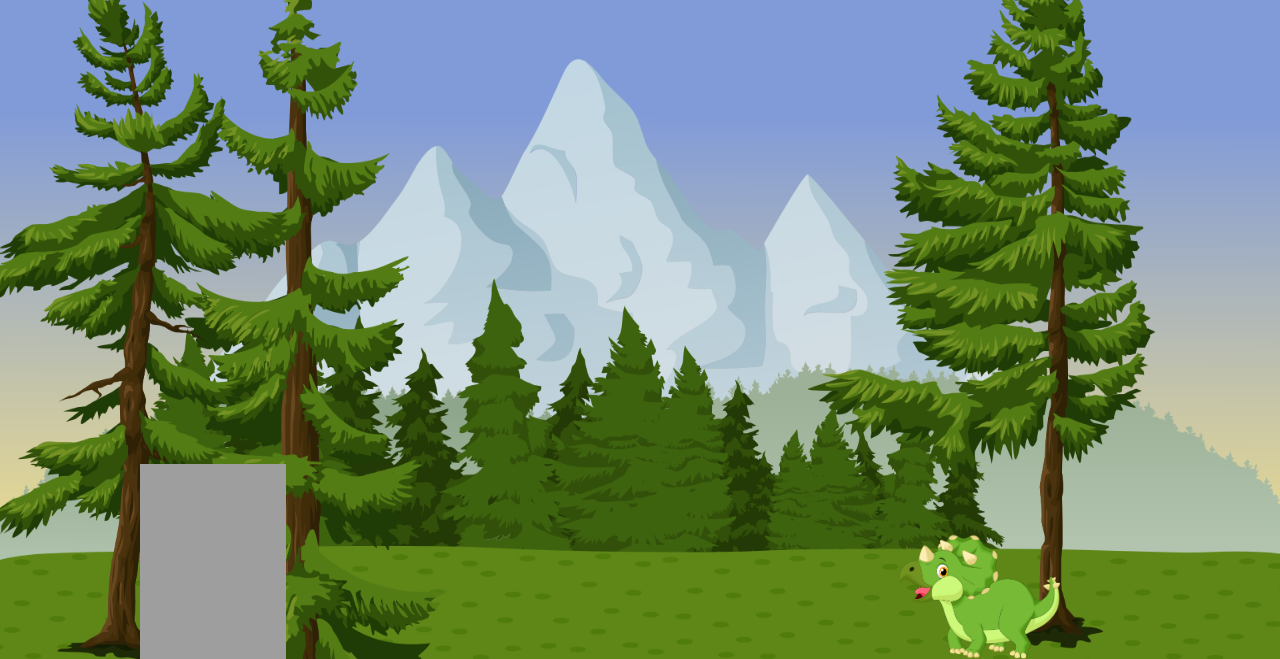
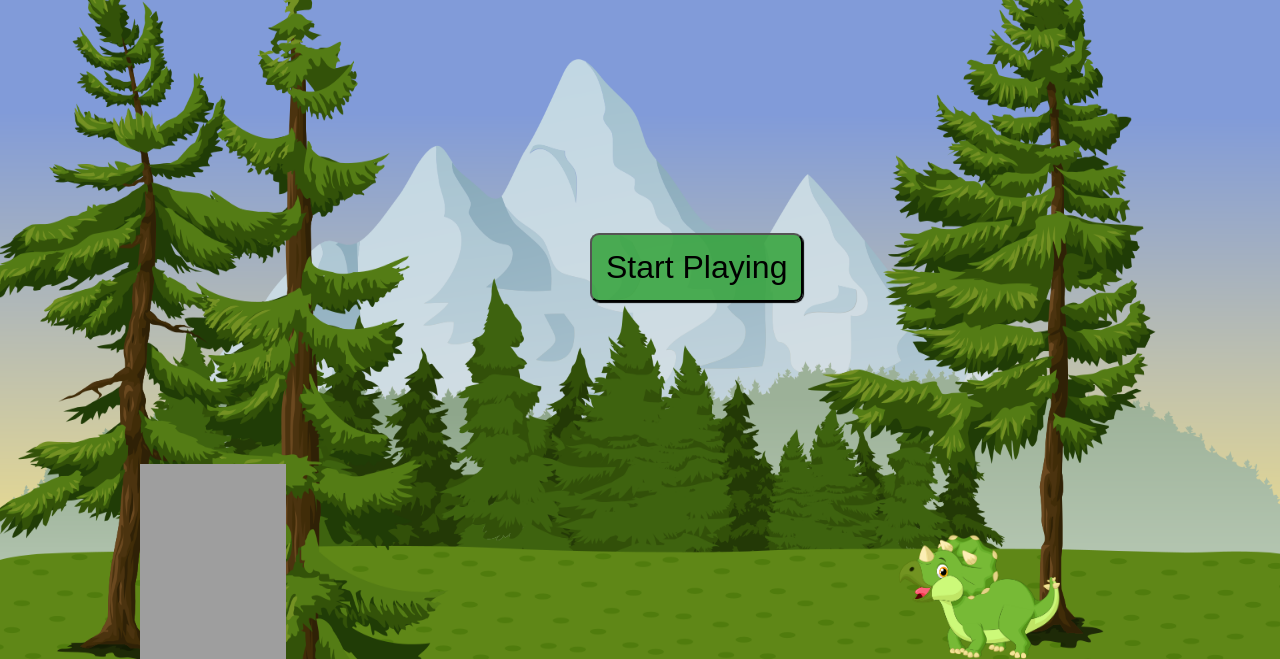
Before and after one commit to singhkailash9/dinosaurGameJS, a plain HTML site: page index.html in a window 1280 px wide. Shown: the part 141-800 px from the top of the page. Drawn offline with Linux system fonts and the light colour scheme; grey boxes are pictures that could not be loaded.

Commit message:
Add files via upload

```diff
--- a/index.html
+++ b/index.html
@@ -13,8 +13,10 @@
     <!-- <div class="gameover">Welcome to Dragon Game - Created by Kailash</div> -->
     <div class="gameover">Welcome to Dragon Game using JavaScript.</div>
     <div class="desc">Press Arrow keys to move or jump. <br> You can use spacebar to jump as well.</div>
-    <div class="dino"></div>
+    <div> <input type="button" class="Start btn" id="Start" value="Start Playing" onclick="gamestart()"> </div>
+    <div> <input type="button" class="Reload btn hide" id="rld" value="Reload" onclick="document.location.reload()"> </div>
+    <div class="dino" id="dino"></div>
     <div id="scoreCont">Your Score: </div>
-    <div class="obstacle obstacleAni"></div>
+    <div class="obstacle" id="obstacle"></div>
 </body>
 </html>
--- a/index.js
+++ b/index.js
@@ -1,74 +1,91 @@
-score=0;
-cross= true;
+score = 0;
+cross = true;
 audio = new Audio('music/bgm.mp3');
 audiogo = new Audio('music/gameover.wav');
 setTimeout(() => {
     audio.play()
 }, 1000);
 
-document.onkeydown = function(e) {
+document.onkeydown = function (e) {
     console.log('KeyCode is ', e.keyCode);
     // 32 for spacebar and 38 for up key
-    if(e.keyCode==32){
+    if (e.keyCode == 32) {
         dino = document.querySelector('.dino');
         dino.classList.add('animateDino');
         setTimeout(() => {
             dino.classList.remove('animateDino')
         }, 700);
     }
-    if(e.keyCode==38){
+    if (e.keyCode == 38) {
         dino = document.querySelector('.dino');
         dino.classList.add('animateDino');
         setTimeout(() => {
             dino.classList.remove('animateDino')
         }, 700);
     }
-    if(e.keyCode==39){
+    if (e.keyCode == 39) {
         dino = document.querySelector('.dino');
-        dinoX = parseInt(window.getComputedStyle(dino,null).getPropertyValue('left'));
-        dino.style.left = dinoX + 100 +"px";
+        dinoX = parseInt(window.getComputedStyle(dino, null).getPropertyValue('left'));
+        dino.style.left = dinoX + 100 + "px";
     }
-    if(e.keyCode==37){
+    if (e.keyCode == 37) {
         dino = document.querySelector('.dino');
-        dinoX = parseInt(window.getComputedStyle(dino,null).getPropertyValue('left'));
-        dino.style.left = dinoX - 100 +"px";
+        dinoX = parseInt(window.getComputedStyle(dino, null).getPropertyValue('left'));
+        dino.style.left = dinoX - 100 + "px";
     }
 }
+
+let gamestart = () => {
+    let start = document.getElementById('Start')
+    let obstacle = document.getElementById('obstacle');
+    start.classList.add("hide")
+    obstacle.classList.add("obstacleAni");
+    {
         setInterval(() => {
-    dino = document.querySelector('.dino');
-    obstacle = document.querySelector('.obstacle');
+            dino = document.getElementById('dino');
             gameover = document.querySelector('.gameover');
+            let Reload = document.querySelector('.Reload')
 
-    dx= parseInt(window.getComputedStyle(dino,null).getPropertyValue('left'));
-    dy= parseInt(window.getComputedStyle(dino,null).getPropertyValue('top'));
-    ox= parseInt(window.getComputedStyle(obstacle,null).getPropertyValue('left'));
-    oy= parseInt(window.getComputedStyle(obstacle,null).getPropertyValue('top'));
+            dx = parseInt(window.getComputedStyle(dino, null).getPropertyValue('left'));
+            dy = parseInt(window.getComputedStyle(dino, null).getPropertyValue('top'));
+            ox = parseInt(window.getComputedStyle(obstacle, null).getPropertyValue('left'));
+            oy = parseInt(window.getComputedStyle(obstacle, null).getPropertyValue('top'));
 
-    offsetX = Math.abs(dx-ox);
-    offsetY = Math.abs(dy-oy);
-    // console.log(offsetX, offsetY);
+            offsetX = Math.abs(dx - ox);
+            offsetY = Math.abs(dy - oy);
+            console.log(offsetX, offsetY);
 
-    if(offsetX< 40 && offsetY<70){
-        gameover.innerHTML="Game Over! Reload to Play Again.";
+            if (offsetX < 40 && offsetY < 70) {
+                gameover.innerHTML = "Game Over! Reload to Play Again.";
                 obstacle.classList.remove('obstacleAni');
                 audiogo.play();
                 audio.pause();
+                if (score > 1) {
+                    score = score - 1;
+                    updateScore(score);
+                } else {
+                    score = 0;
+                    updateScore(score);
                 }
-    else if(offsetX<145 && cross){
-        score+=1;
+                Reload.classList.remove('hide')
+            }
+            else if (offsetX < 145 && cross) {
+                score += 1;
                 updateScore(score);
-        cross=false;
+                cross = false;
                 setTimeout(() => {
-            cross=true;
+                    cross = true;
                 }, 1000);
                 setTimeout(() => {
-            aniDur = parseFloat(window.getComputedStyle(obstacle,null).getPropertyValue('animation-duration'));
+                    aniDur = parseFloat(window.getComputedStyle(obstacle, null).getPropertyValue('animation-duration'));
                     newDur = aniDur - 0.1;
-            obstacle.style.animationDuration= newDur + 's';
+                    obstacle.style.animationDuration = newDur + 's';
                 }, 500);
             }
         }, 20);
+    }
+}
 
-function updateScore(score){
-    scoreCont.innerHTML = "Your Score: "+ score
+function updateScore(score) {
+    scoreCont.innerHTML = "Your Score: " + score
 }
--- a/style.css
+++ b/style.css
@@ -39,6 +39,32 @@ body{
     color: white;
     background-color: black;
 }
+.btn{
+    text-align: center;
+    font-size: 2rem;
+    background-color: rgba(51, 163, 57, 0.85);
+    margin: 14px 14px;
+    padding: 14px 14px;
+    border-radius: 9px;
+    box-shadow: 1px 1px 1px;
+}
+.btn:hover{
+    cursor: pointer;
+}
+.Start{
+    position: absolute;
+    left: 45vw;
+    top: 45vh;
+}
+.Reload{
+    position: absolute;
+    left: 44vw;
+    top: 58vh;
+}
+.hide{
+    visibility: hidden;
+}
+
 .dino{
     background-image: url(pics/dinosaur2.png);
     background-repeat: no-repeat;
```
Lines whose indentation alone changed are shown as unchanged.
